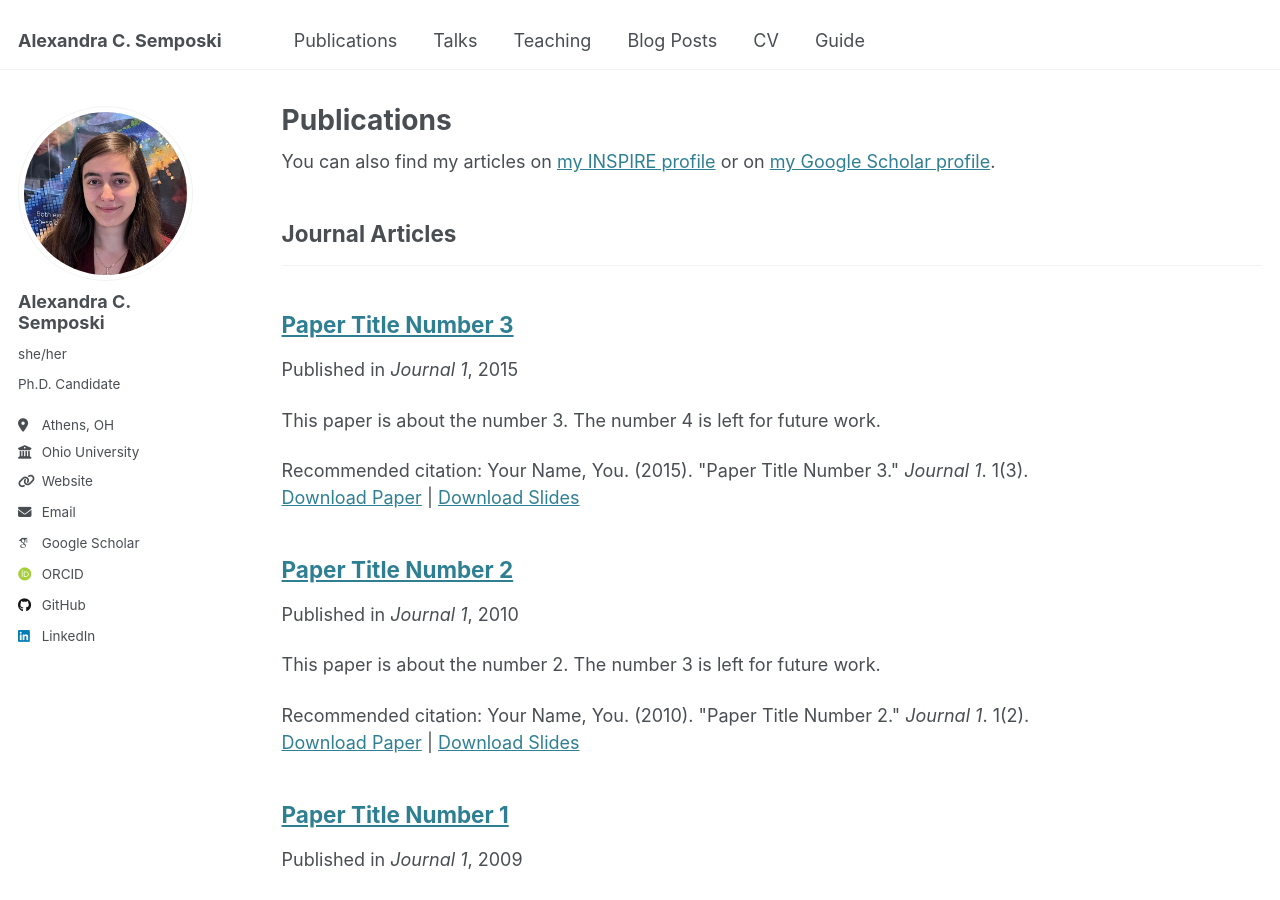
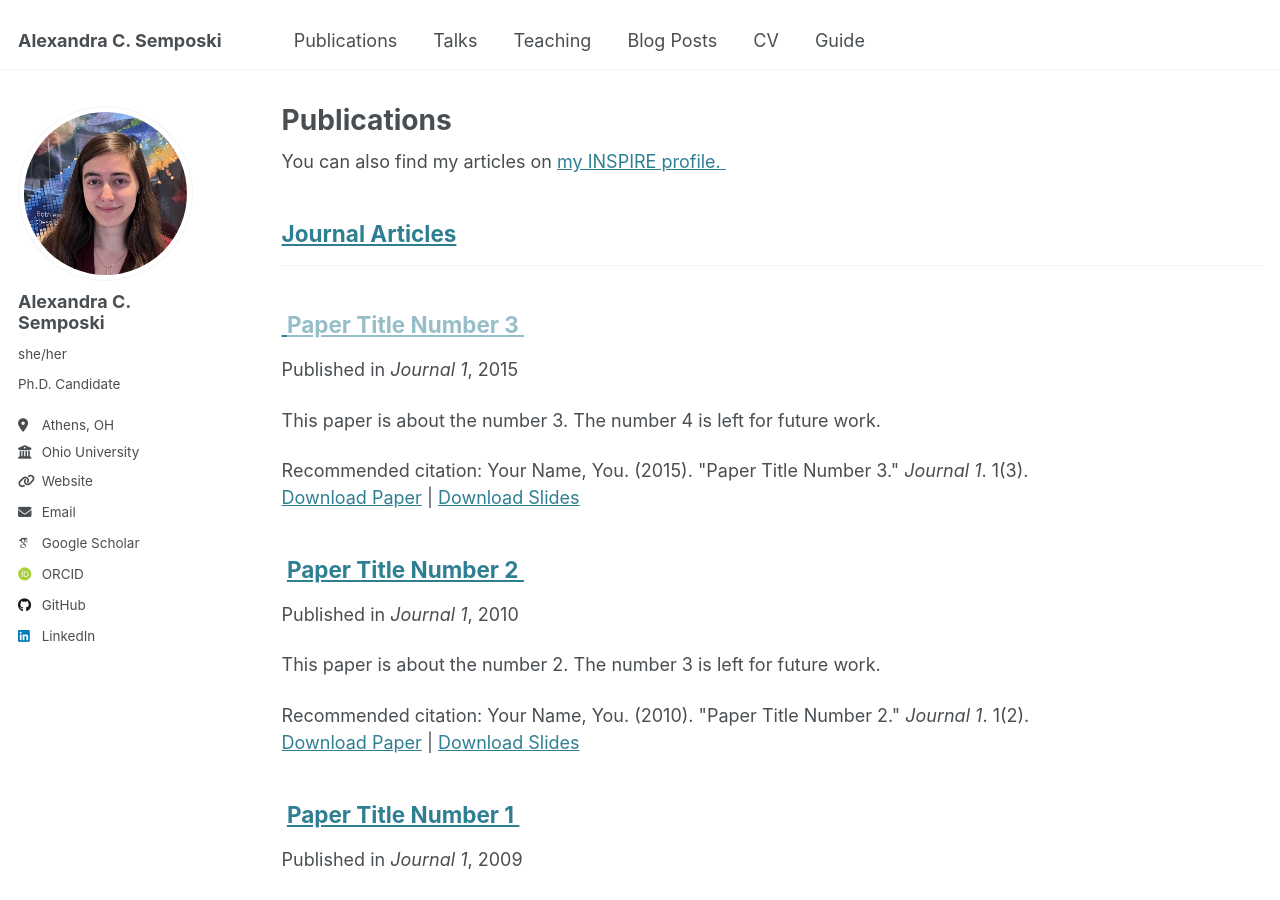
Before and after one commit to asemposki/asemposki.github.io, a Jekyll site: the page built from _pages/publications.html, in a window 1280 px wide and 900 px high. Built offline with Jekyll 4.4.1, drawn with Linux system fonts in a browser that asks for light colours; some web fonts are replaced.

Commit message:
Update publications.html for real this time

```diff
--- a/_pages/publications.html
+++ b/_pages/publications.html
@@ -6,7 +6,7 @@ author_profile: true
 ---
 
 {% if site.author.googlescholar %}
-  <div class="wordwrap">You can also find my articles on <a href="{{https://inspirehep.net/authors/1873033?ui-citation-summary=true}}">my INSPIRE profile</a> or on <a href="{{site.author.googlescholar}}">my Google Scholar profile</a>.</div>
+  <div class="wordwrap">You can also find my articles on <a href="https://inspirehep.net/authors/1873033?ui-citation-summary=true">my INSPIRE profile.
 {% endif %}
 
 {% include base_path %}
```
